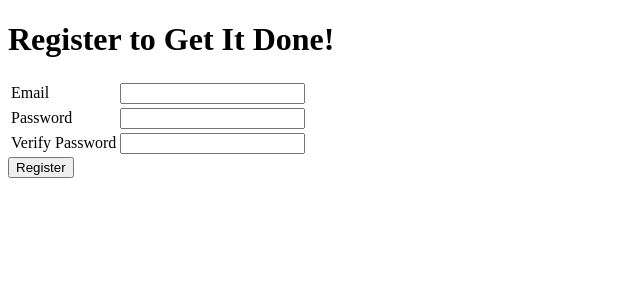
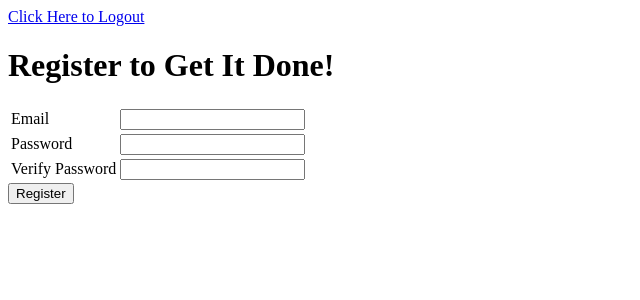
Before and after one commit to adamrd231/get-it-done, a Flask app: page /register in a window 1280 px wide. Shown: the top 300 px of the page, without its empty margins (0-640 px from the left). Run offline with Flask 2, Linux system fonts and the light colour scheme.

Commit message:
finish part 8

```diff
--- a/main.py
+++ b/main.py
@@ -1,4 +1,4 @@
-from flask import Flask, request, redirect, render_template
+from flask import Flask, request, redirect, render_template, session, flash
 from flask_sqlalchemy import SQLAlchemy
 
 
@@ -7,6 +7,7 @@ app.config['DEBUG'] = True
 app.config['SQLALCHEMY_DATABASE_URI'] = 'mysql+pymysql://get-it-done@localhost:8889/get-it-done'
 app.config['SQLALCHEMY_ECHO'] = True
 db = SQLAlchemy(app)
+app.secret_key = "abc"
 
 
 class Task(db.Model):
@@ -30,6 +31,13 @@ class User(db.Model):
         self.password = password
 
 
+@app.before_request
+def require_login():
+    allowed_routes = ['login', 'register']
+    if request.endpoint not in allowed_routes and 'email' not in session:
+        return redirect('/login')
+
+
 
 @app.route('/login', methods=['POST', 'GET'])
 def login():
@@ -39,9 +47,12 @@ def login():
         user = User.query.filter_by(email=email).first()
         if user and user.password == password:
             # to do - "remember that the user has logged in"
+            session['email'] = email
+            flash("Logged in")
+            # session['password'] = password
             return redirect('/')
         else:
-            return '<h1>Failed the contest.</h1>'
+            flash('User password Incorrect, or user does not exist', 'error')
 
 
     return render_template('login.html')
@@ -62,6 +73,7 @@ def register():
             db.session.add(new_user)
             db.session.commit()
             #todo - Remember the user
+            session['email'] = email
             return redirect('/')
         else:
             # todo - user better response message
@@ -100,6 +112,11 @@ def delete_task():
 
     return redirect('/')
 
+@app.route('/logout')
+def logout():
+    del session['email']
+    return redirect('/')
+
 
 if __name__ == '__main__':
     app.run()
--- a/templates/base.html
+++ b/templates/base.html
@@ -2,8 +2,25 @@
 <html>
     <head>
       <title>{{title}}</title>
+      <style>
+        .error {
+          color: red;
+        }
+      </style>
     </head>
   <body>
+    <div>
+      <a href="/logout">Click Here to Logout</a>
+    </div>
+
+    {% with messages = get_flashed_messages(with_categories=True) %}
+        <ul>
+          {% for category,message in messages %}
+            <li class="{{category}}">{{message}}</li>
+          {% endfor %}
+        </ul>
+    {% endwith %}
+
 
     {%  block content  %}
     {%  endblock  %}
--- a/templates/login.html
+++ b/templates/login.html
@@ -1,6 +1,8 @@
 {% extends "base.html" %}
 
 {% block content %}
+
+
 <h1>Log in to Get It Done!</h1>
 <p>If you don't have an account, you may <a href="/register">register</a> for one</p>
 <form action="/login" method="post">
@@ -20,4 +22,6 @@
     </table>
     <input type="submit" value="Login">
 </form>
+
+
 {% endblock %}
--- a/templates/register.html
+++ b/templates/register.html
@@ -1,6 +1,8 @@
 {% extends "base.html" %}
 
 {% block content %}
+
+
 <h1>Register to Get It Done!</h1>
 <form action="/register" method="post">
     <table>
@@ -25,4 +27,6 @@
     </table>
     <input type="submit" value="Register">
 </form>
+
+
 {% endblock %}
--- a/templates/todos.html
+++ b/templates/todos.html
@@ -41,4 +41,5 @@
       {% endfor %}
     </ul>
 
+
   {%  endblock  %}
```
